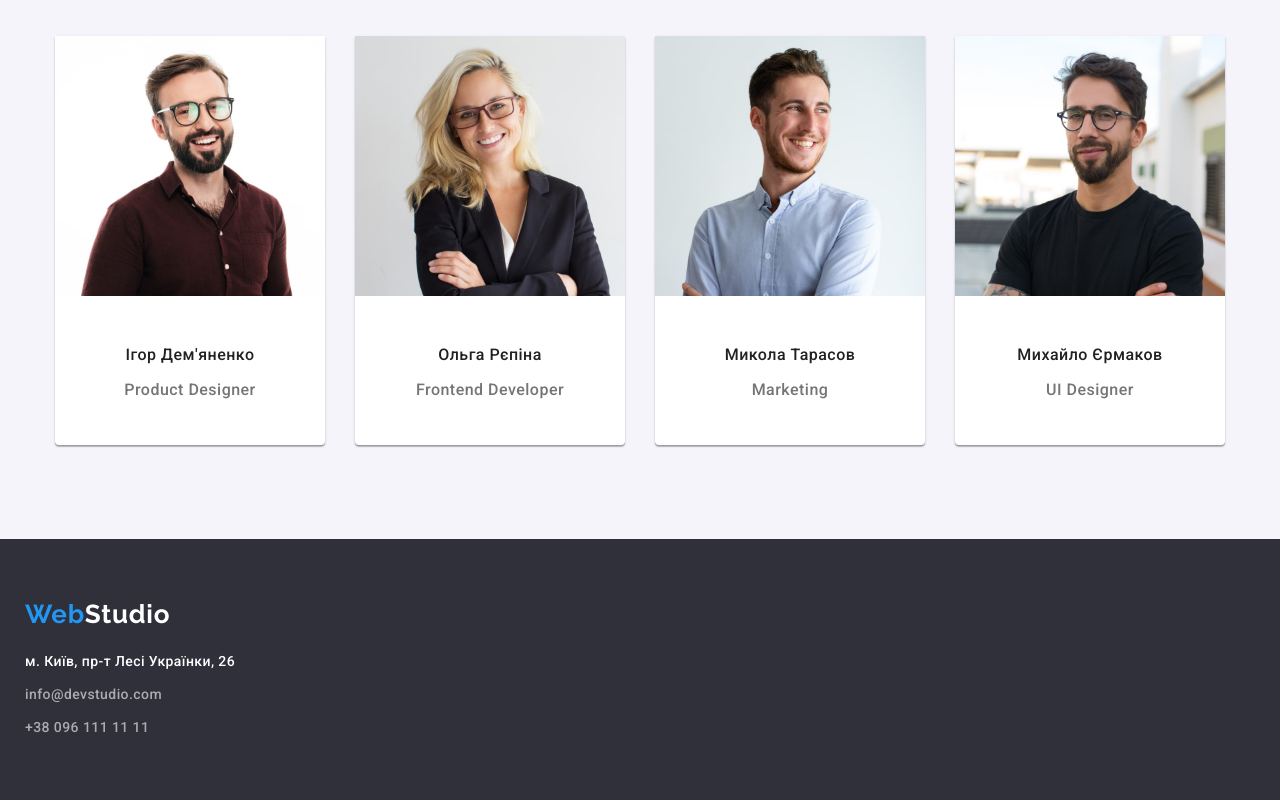
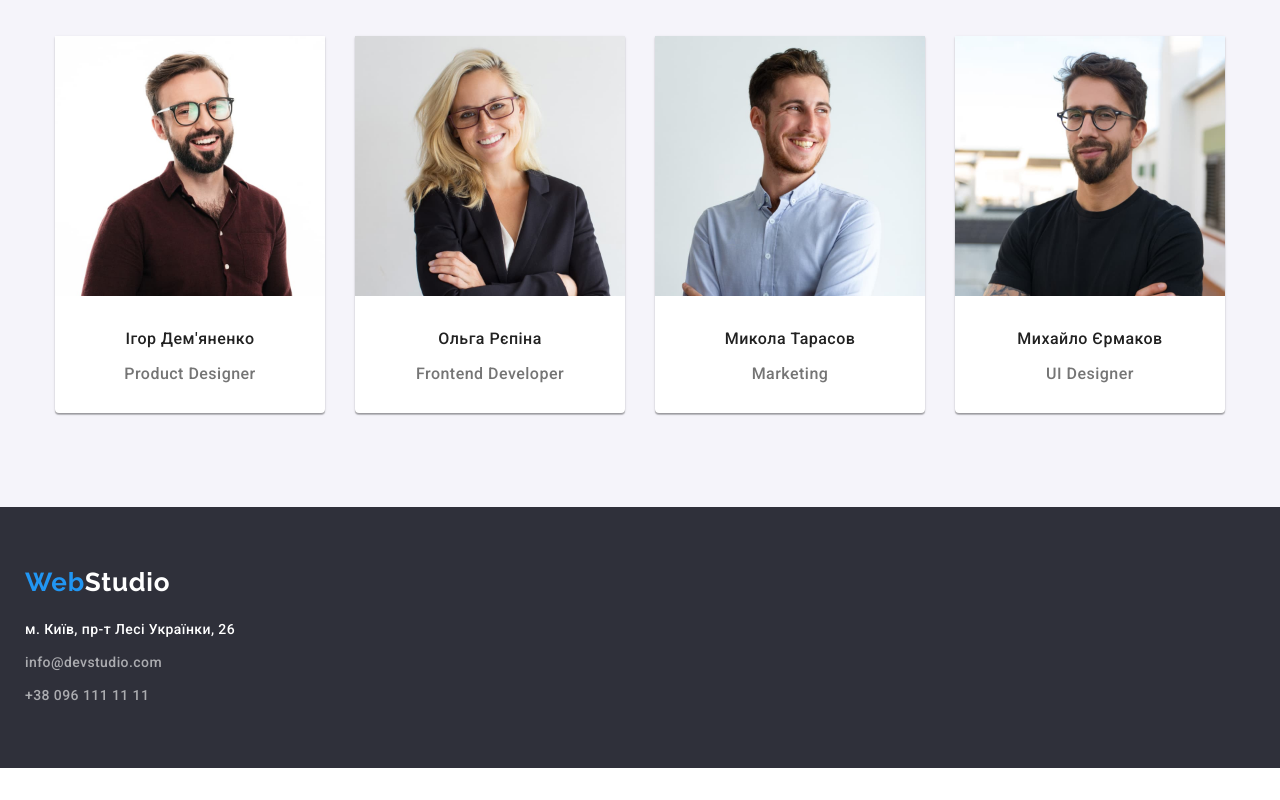
Before and after one commit to Sollutionz/goit-markup-hw-03, a plain HTML site: page index.html in a window 1280 px wide. Shown: the part 1639-2439 px from the top of the page. After the commit the page ends 2407 px from the top, so only its background shows below. Drawn offline with Linux system fonts and the light colour scheme.

Commit message:
fix fix fix fix

```diff
--- a/css/styles.css
+++ b/css/styles.css
@@ -282,9 +282,6 @@ ul {
   margin-right: 30px;
 }
 
-.team-flex li {
-}
-
 .work-title,
 .team-title {
   font-weight: 700;
@@ -301,6 +298,7 @@ ul {
 }
 
 .team-member {
+  margin-top: 0;
   font-weight: 500;
   font-size: 16px;
   line-height: 1.19;
@@ -310,6 +308,7 @@ ul {
 }
 
 .team-profession {
+  margin-bottom: 0;
   font-weight: 400;
   font-size: 16px;
   line-height: 1.19;
@@ -340,6 +339,7 @@ ul {
 }
 
 .list-title {
+  margin-top: 0;
   font-weight: 700;
   font-size: 18px;
   line-height: 2;
```
